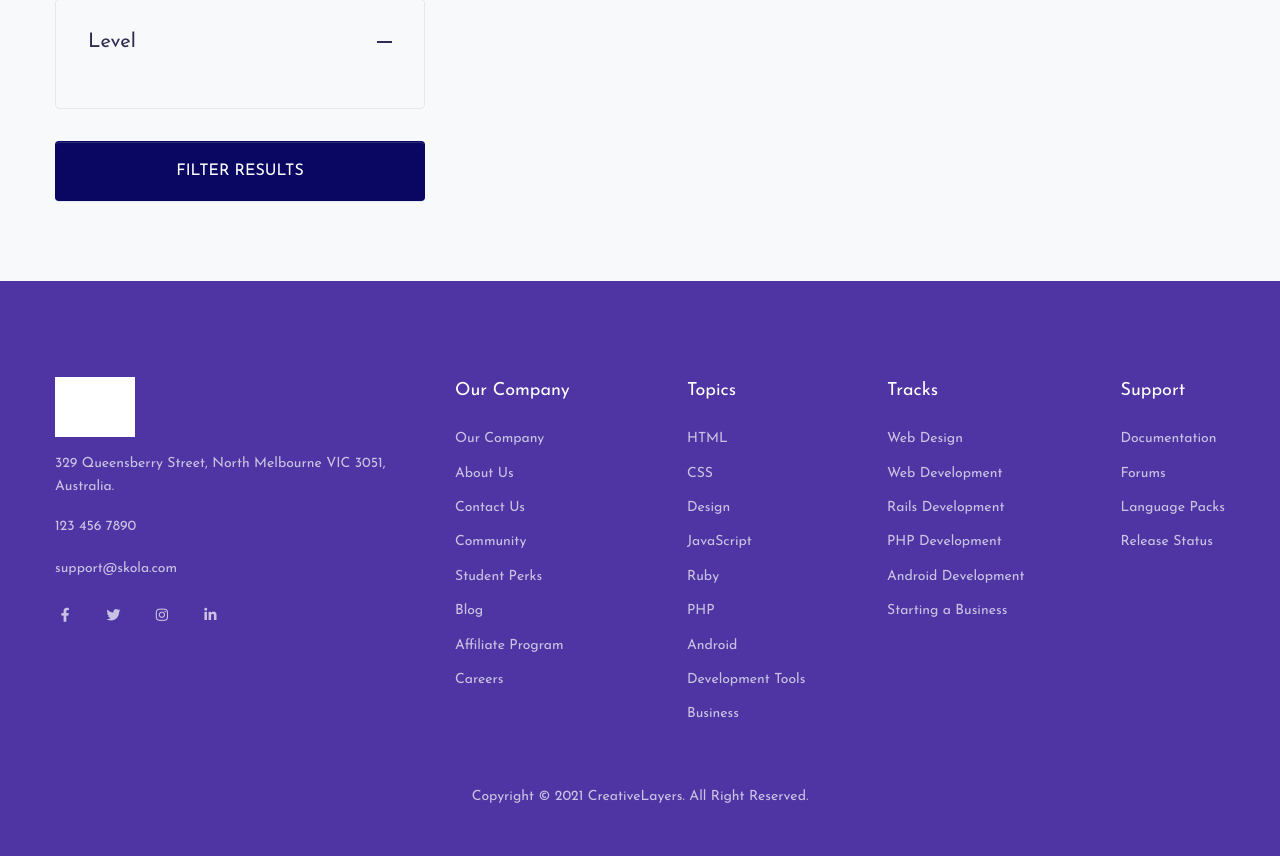
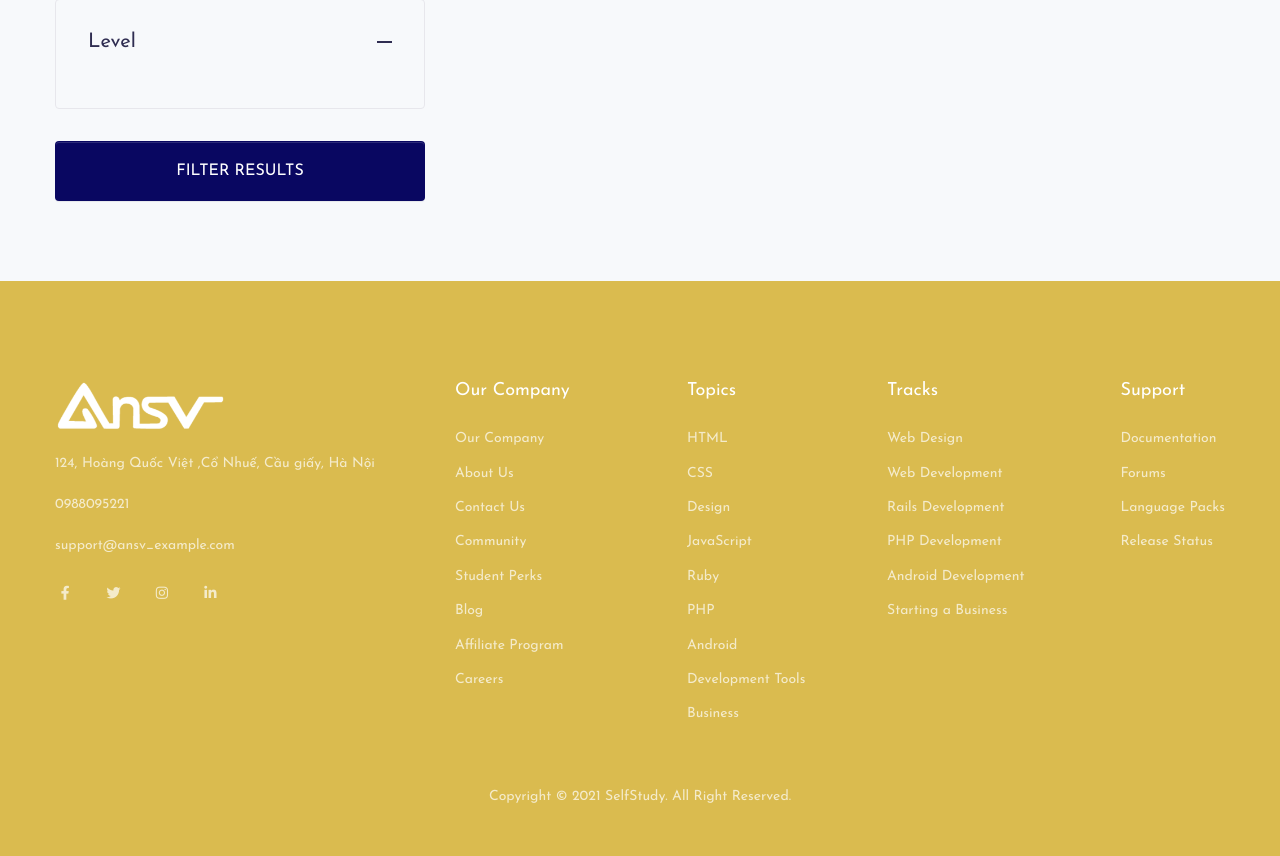
Before and after one commit to hoc2000/E-Learning, a Django app: page /courses in a window 1280 px wide. Shown: the part 819-1675 px from the top of the page. Run offline with Django 4.2, Linux system fonts and the light colour scheme; data that the repository does not hold is empty; some libraries are stand-ins or nearby versions; grey boxes are pictures that could not be loaded.

Commit message:
update front-end

```diff
--- a/LMS/LMS/settings.py
+++ b/LMS/LMS/settings.py
@@ -81,7 +81,7 @@ WSGI_APPLICATION = 'LMS.wsgi.application'
 
 # Database
 # https://docs.djangoproject.com/en/4.1/ref/settings/#databases
-DATABASES = 2
+DATABASES = 3
 
 if DEBUG and (DATABASES == 1):
     DATABASES = {
--- a/LMS/LMS/views.py
+++ b/LMS/LMS/views.py
@@ -48,7 +48,7 @@ def COURSE_GRID(request):
 
     # 4 course 1 page
     # print("Số trang sẽ được tạo là:", page)
-    paginator = Paginator(course_list, 4)
+    paginator = Paginator(course_list, 6)
     # print(page.num_pages)
     try:
         course = paginator.page(page)
--- a/LMS/static/assets/css/custom_css/home.css
+++ b/LMS/static/assets/css/custom_css/home.css
@@ -1,5 +1,10 @@
 .slogan {
     color: #F6B618;
+}
+
+.header-nav {
+    border-bottom: 0.25px solid #a3a1a1;
+    box-shadow: 0px 2px 2px rgba(172, 220, 235, 0.25);
 }
 
 /* .course {
@@ -9,9 +14,24 @@
 .instructors {
     background: #ffdeacf1;
 } */
-
 .button_course {
     background-color: #F6B618;
+}
+
+.fill-background {
+    background-image: url('../../img/illustrations/illustration-5.jpg');
+    background-size: cover;
+    background-position: center;
+    width: 100%;
+    height: 100%;
+}
+
+.line-top {
+    border-top: 5px solid #41382c
+}
+
+footer {
+    background-color: #DABB4F
 }
 
 ;
--- a/LMS/templates/Main/course_grid.html
+++ b/LMS/templates/Main/course_grid.html
@@ -4,8 +4,9 @@
 {% load course_tags %}
 
 <script>
+
     $(document).ready(function () {
-
+        var $loading = $(".loadingDiv").hide();
         $(".filter-checkbox").on('click', function () {
             var filter_object = {};
             $(".filter-checkbox").each(function (index, ele) {
@@ -23,12 +24,15 @@
                 data: filter_object,
                 dataType: 'json',
                 success: function (res) {
-                    console.log(res)
+                    $loading.hide();
+                    $(".pagiation_course").hide();
+                    //console.log(res)
                     $("#filteredCourses").html(res.data);
                     var filter_value = $(this).val();
                     var filter_key = $(this).data('filter');
                 }
             });
+
         });
     });
 </script>
@@ -81,6 +85,7 @@
 
 <!-- COURSE LIST
     ================================================== -->
+<div class="loadingDiv"> Loading</div>
 <div class="container">
     <div class="row">
         <div class="col-xl-4 mb-5 mb-xl-0">
@@ -370,7 +375,7 @@
                 ================================================== -->
             <!--tag để xét điều kiện của Pagination django-->
                 {% if course.has_other_pages %}
-                <nav class="mb-11" aria-label="Page navigationa">
+                <nav class="mb-11 pagiation_course" aria-label="Page navigationa">
 
                     <ul class="pagination justify-content-center">
                         {% if course.has_previous %}
@@ -399,21 +404,7 @@
                                 <i class="fas fa-arrow-right"></i></span>
                         {% endif %}
                     </ul>
-                {% comment %} <ul class="pagination justify-content-center">
-                    <li class="page-item">
-                        <a class="page-link" href="#" aria-label="Previous">
-                            <span aria-hidden="true"><i class="fas fa-arrow-left"></i></span>
-                        </a>
-                    </li>
-                    <li class="page-item active "><a class="page-link" href="#">1</a></li>
-                    <li class="page-item "><a class="page-link" href="#">2</a></li>
-                    <li class="page-item"><a class="page-link" href="#">3</a></li>
-                    <li class="page-item">
-                        <a class="page-link" href="#" aria-label="Next">
-                            <span aria-hidden="true"><i class="fas fa-arrow-right"></i></span>
-                        </a>
-                    </li>
-                </ul> {% endcomment %}
+
                 {% endif %}
 
         </div>
--- a/LMS/templates/components/footer.html
+++ b/LMS/templates/components/footer.html
@@ -1,9 +1,9 @@
 {% load static %}
 <!-- FOOTER
     ================================================== -->
-    <footer class="pt-8 pt-md-11 position-relative bg-darken dark-70 bg-gigas">
+    <footer class="pt-8 pt-md-11 position-relative bg-darken dark-70 ">
         <!-- Shape -->
-        <div class="d-none d-wd-block shape shape-blur shape-left shape-flip-one-side shape-fluid-y svg-shim text-white">
+        <div class="d-none d-wd-block shape shape-blur shape-fluid-y svg-shim text-white">
             <svg viewBox="0 0 310 800" fill="none" xmlns="http://www.w3.org/2000/svg" x="0px" y="0px">
             	<path fill="currentColor" d="M193,0H0v800h310c-64.6,0-117-52.4-117-117V0z"/>
             </svg>
@@ -15,19 +15,19 @@
                 <div class="col-12 col-md-4 col-lg-4">
 
                     <!-- Brand -->
-                    <img src="{% static 'assets/img/brand.svg' %}" alt="..." class="footer-brand img-fluid mb-4 h-60p">
+                    <img src="{% static 'assets/img/ansv_logo.png' %}" style="filter: brightness(0) invert(1)" alt="..." class="footer-brand img-fluid mb-4 h-60p">
 
                     <!-- Text -->
                     <p class="text-gray-800 mb-4 font-size-sm-alone">
-                        329 Queensberry Street, North Melbourne VIC 3051, Australia.
+                        124, Hoàng Quốc Việt ,Cổ Nhuế, Cầu giấy, Hà Nội
                     </p>
 
                     <div class="mb-4">
-                        <a href="tel:1234567890" class="text-gray-800 font-size-sm-alone">123 456 7890</a>
+                        <a href="tel:1234567890" class="text-gray-800 font-size-sm-alone">0988095221</a>
                     </div>
 
                     <div class="mb-4">
-                        <a href="mailto:support@skola.com" class="text-gray-800 font-size-sm-alone">support@skola.com</a>
+                        <a href="mailto:support@ansv_example.com" class="text-gray-800 font-size-sm-alone">support@ansv_example.com</a>
                     </div>
 
                     <!-- Social -->
@@ -320,7 +320,7 @@
             </div> <!-- / .row -->
 
             <div class="py-8 text-center">
-                <p class="text-gray-800 font-size-sm-alone mb-0 px-9 px-md-0">Copyright © 2021 CreativeLayers. All Right Reserved.</p>
+                <p class="text-gray-800 font-size-sm-alone mb-0 px-9 px-md-0">Copyright © 2021 SelfStudy. All Right Reserved.</p>
             </div>
         </div> <!-- / .container -->
     </footer>
```
Also changed, not shown: LMS/templates/Main/home.html (+5 -5 lines), LMS/app/migrations/0064_alter_course_options_alter_author_created_at.py (added), LMS/static/assets/img/ansv_logo white.png (added).
